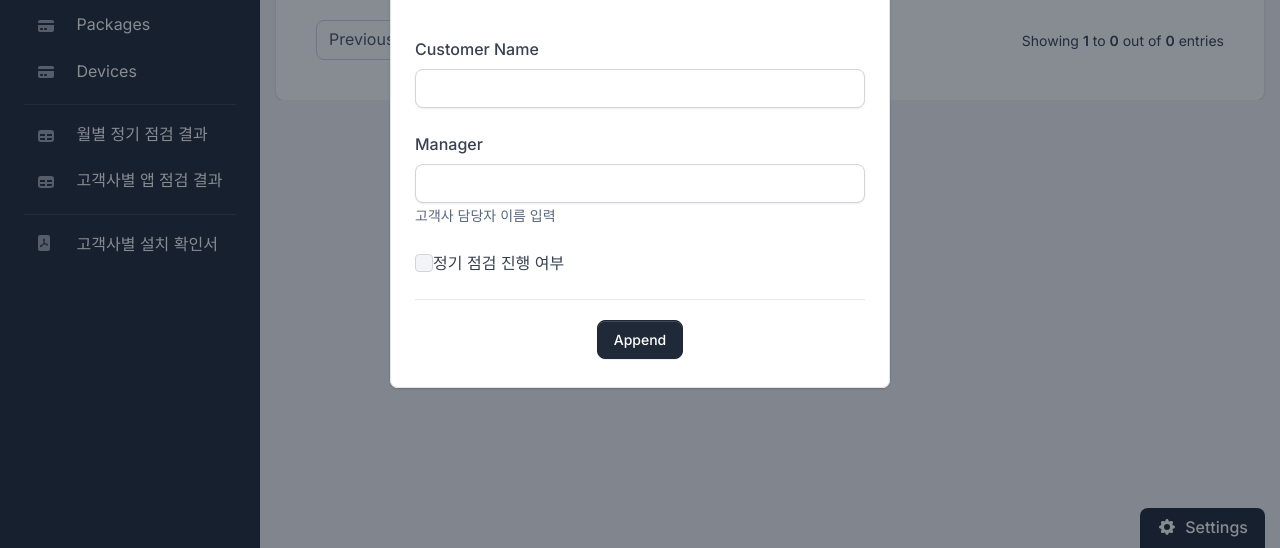
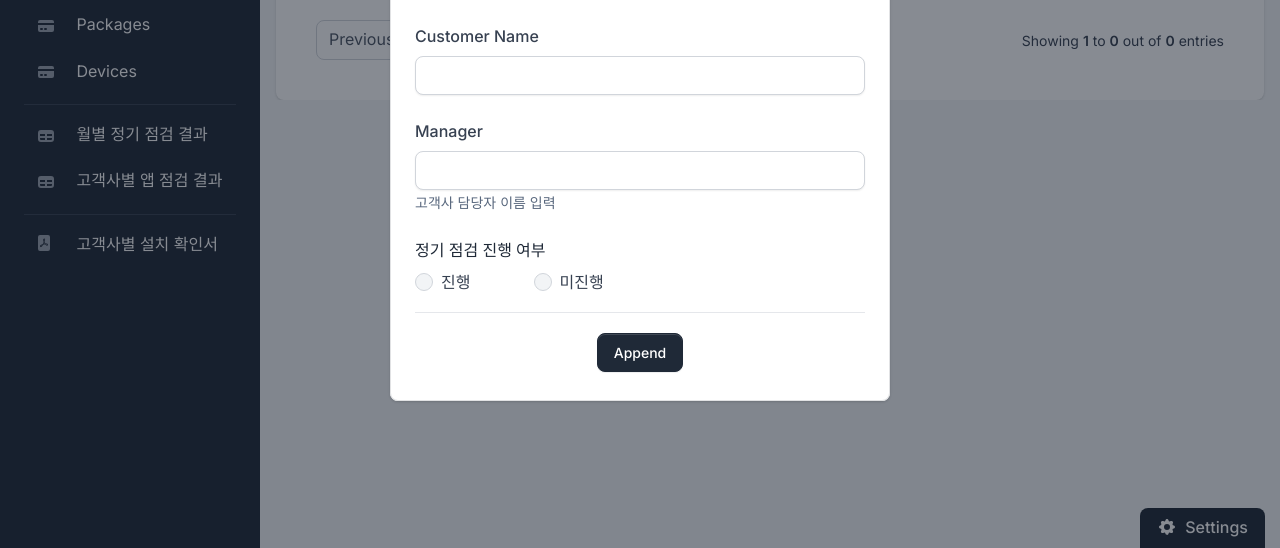
Before and after one commit to ehddud135/teamweb, a Django app: page /managing-customer.html in a window 1280 px wide, after a click on "+ Customer 등록". Shown: the part 252-800 px from the top of the page. Run offline with Django 5.2, Linux system fonts and the light colour scheme; the visitor is signed in with stand-in values (Sample User, id 1); data that the repository does not hold is empty; some libraries are stand-ins or nearby versions.

Commit message:
fix: fix issue with modify customer inspection status

```diff
--- a/seteamweb/apps/customer/views.py
+++ b/seteamweb/apps/customer/views.py
@@ -1,6 +1,8 @@
 from datetime import datetime
+from distutils.util import strtobool
 import json
 import os
+from django.db import IntegrityError
 from django.shortcuts import get_object_or_404
 from django.http import FileResponse, HttpResponse, HttpResponseRedirect, JsonResponse
 from django.template import loader
@@ -14,23 +16,28 @@ from ..utils.utils import convert_datetime, convert_to_format
 
 def customer_append(request):
     current_time = datetime.now().date()
-    inspection = False
+    print(request.POST)
+    manager = None
     context = {}
     try:
         if request.method == 'POST':
             if request.content_type == 'multipart/form-data':
                 customer_name = request.POST.get("customer-name")
                 customer_manager = request.POST.get("customer-manager")
-                if request.POST.get("inspection"):
-                    inspection = True
-                if customer_name and customer_manager:
+                is_inspection = bool(strtobool(request.POST.get("inspection_append")))
+                if customer_manager:
                     manager = Manager.objects.get(name=customer_manager)
-                    Customer.objects.create(name=customer_name, manager=manager, inspection=inspection)
-                    return JsonResponse({'status': 'success', "message": "Success"}, status=200)
-                else:
-                    return JsonResponse({"error": "Please check your email and name"}, status=405)
+                customer = Customer.objects.create(name=customer_name, manager=manager, inspection=is_inspection)
+                if is_inspection == True:
+                    InspectionSchedule.objects.create(name=customer)
+                return JsonResponse({'status': 'success', "message": "Success"}, status=200)
+            else:
+                return JsonResponse({"error": "Please check content type"}, status=405)
         return HttpResponse({"error": "Invalid request method"}, status=405)
-    except:
+    except IntegrityError as e:
+        return JsonResponse({"error": "Please check customer name<br>고객사명 중복"}, status=405)
+    except Exception as e:
+        print(e)
         html_template = loader.get_template('home/page-500.html')
         return HttpResponse(html_template.render(context, request))
 
@@ -46,8 +53,9 @@ def customer_list_api(_):
     for item in items:
         try:
             customer = Customer.objects.get(name=item.get('name'))
-            inspect_schedule, is_create = InspectionSchedule.objects.get_or_create(name=customer)
-            inspect_schedule = period_mapping.get(inspect_schedule.Period, "미정")
+            inspect_schedule = InspectionSchedule.objects.filter(name=customer).first()
+            if inspect_schedule is not None:
+                inspect_schedule = period_mapping.get(inspect_schedule.Period, "미정")
             package_count = Packages.objects.filter(customer_id=customer).count()
             item['package_count'] = package_count
             item['inspect_schedule'] = inspect_schedule
--- a/seteamweb/apps/static/assets/js/customer_list.js
+++ b/seteamweb/apps/static/assets/js/customer_list.js
@@ -1,6 +1,12 @@
 const apiUrl = '/customer/list-api';
 function dataRowFormat(item, item_id) {
     inspection = item.inspection ? 'O': 'X'
+    if (item.manager == null) {
+        item.manager = '미정'
+    }
+    if (item.inspect_schedule == null) {
+        item.inspect_schedule = '미진행'
+    }
     row = `
             <tr>
                 <td>${item_id}</td>
@@ -19,11 +25,33 @@ function dataRowFormat(item, item_id) {
     return row
 }
 
+const isInsepctTrue = document.getElementById('inspection_modify_true')
+const isInsepctFalse = document.getElementById('inspection_modify_false')
+
+isInsepctTrue.addEventListener('change', () => {
+    setDisabledState(false);
+});
+
+isInsepctFalse.addEventListener('change', () => {
+    setDisabledState(true);
+});
+
+function setDisabledState(disabled) {
+    document.getElementById('inspection-period').disabled = disabled;
+    document.querySelectorAll('.month-check').forEach(cb => {
+        cb.disabled = disabled;
+    });
+}
+
+const searchList = ['name', 'manager']
 // 페이지 로드 시 데이터 가져오기
-window.onload = fetchAndRenderData(apiUrl, dataRowFormat);
-
-const modalElement = document.getElementById('append-modal-form');
-
- modalElement.addEventListener('submit', ()=> {
-     fetchAndRenderData(apiUrl, dataRowFormat);
- })
+window.onload = fetchAndRenderData(apiUrl, dataRowFormat, searchList);
+document.addEventListener('', function () {})
+const appendFormElement = document.getElementById('appendForm');
+const modifyFormElement = document.getElementById('modifyForm');
+appendFormElement.addEventListener('submit', ()=> {
+    fetchAndRenderData(apiUrl, dataRowFormat, searchList);
+})
+modifyFormElement.addEventListener('submit', ()=> {
+    fetchAndRenderData(apiUrl, dataRowFormat, searchList);
+})
--- a/seteamweb/apps/static/assets/js/devices_list_by_os.js
+++ b/seteamweb/apps/static/assets/js/devices_list_by_os.js
@@ -13,11 +13,12 @@ function dataRowFormat(item) {
             </tr> `
     return row
 }
+const searchList = ['name', 'version', 'architecture']
 // 페이지 로드 시 데이터 가져오기
-window.onload = fetchAndRenderData(apiUrl, dataRowFormat);
+window.onload = fetchAndRenderData(apiUrl, dataRowFormat, searchList);
 
 // 디바이스 리스트 OS 변경 시 데이터 가져오기
 document.getElementById('platform').addEventListener('change', () => {
     apiUrl = `/devices/list-api/${platform.value}`
-    fetchAndRenderData(apiUrl, dataRowFormat)
+    fetchAndRenderData(apiUrl, dataRowFormat, searchList)
 });
--- a/seteamweb/apps/static/assets/js/installation_record_list.js
+++ b/seteamweb/apps/static/assets/js/installation_record_list.js
@@ -35,16 +35,18 @@ function bodyDataFormat(data) {
     }
 }
 
+const searchList = ['customer', 'manager']
+
 // 페이지 로드 시 데이터 가져오기
 document.addEventListener('DOMContentLoaded', async () => {
     tbody = document.querySelectorAll('tbody[id="table-body"]')
-    fetchAndRenderData(apiUrl, dataRowFormat);
+    fetchAndRenderData(apiUrl, dataRowFormat, searchList);
     viewSignificant(bodyDataFormat, tbody);
     pdfViewOrDownload(bodyDataFormat, tbody);
     const modalElement = document.getElementById('append-modal-form');
 
     modalElement.addEventListener('hidden.bs.modal', ()=> {
-        fetchAndRenderData(apiUrl, dataRowFormat);
+        fetchAndRenderData(apiUrl, dataRowFormat, searchList);
         viewSignificant(bodyDataFormat, tbody);
         pdfViewOrDownload(bodyDataFormat, tbody);
     })
--- a/seteamweb/apps/static/assets/js/utils/append.js
+++ b/seteamweb/apps/static/assets/js/utils/append.js
@@ -6,13 +6,10 @@ const swalWithBootstrapButtons = Swal.mixin({
     buttonsStyling: false
 });
 
-let btn = document.getElementById('append-modal-btn')
-
-btn.addEventListener('click', function () {
+document.addEventListener('DOMContentLoaded', function () {
     const form = document.getElementById('appendForm');
     if (form) {
         form.addEventListener('submit', async function (e) {
-            console.log("submit event triggered")
             e.preventDefault();
             const formData = new FormData(form);
             try {
@@ -54,5 +51,4 @@ btn.addEventListener('click', function () {
     } else {
         console.error('Form not found!');
     }
-
-})
+});
--- a/seteamweb/apps/static/assets/js/utils/fetch-and-render-data.js
+++ b/seteamweb/apps/static/assets/js/utils/fetch-and-render-data.js
@@ -1,4 +1,4 @@
-async function fetchAndRenderData(apiUrl, dataRowFormat) {
+async function fetchAndRenderData(apiUrl, dataRowFormat, searchList = null) {
     // API 호출
     const response = await fetch(apiUrl);
     const data = await response.json();
@@ -95,8 +95,9 @@ async function fetchAndRenderData(apiUrl, dataRowFormat) {
     function handleSearch(event) {
         const searchTerm = event.target.value.toLowerCase();
         filteredData = filteredData.filter(item =>
-            item.name.toLowerCase().includes(searchTerm) ||
-            item.manager.toLowerCase().includes(searchTerm)
+            searchList.some(key =>
+                item[key]?.toLowerCase().includes(searchTerm.toLowerCase())
+            )
         );
         currentPage = 1; // 검색 시 첫 페이지로 이동
         updateTableAndPagination();
--- a/seteamweb/apps/templates/home/managing-customer.html
+++ b/seteamweb/apps/templates/home/managing-customer.html
@@ -39,8 +39,22 @@
                                     <input type="text" name="customer-manager" class="form-control" id="customer-manager" aria-describedby="textHelp">
                                     <small id="textHelp" class="form-text text-muted">고객사 담당자 이름 입력</small>
                                 </div>
-                                <div class="mb-4">
-                                    <input class="form-check-input" type="checkbox" name="inspection" id="inspection">정기 점검 진행 여부</input>
+                                <div class="row mb-2">
+                                    <div class="mb-2">
+                                        <span class="h6 fw-bold">정기 점검 진행 여부</span>
+                                    </div>
+                                    <div class="col-lg-3 col-md-6">
+                                        <div class="form-check">
+                                            <input class="form-check-input" type="radio" name="inspection_append" id="inspection_append_true" value="True" required>
+                                            <label class="form-check-label" for="inspection_append_true">진행</label>
+                                        </div>
+                                    </div>
+                                    <div class="col-lg-3 col-md-6">
+                                        <div class="form-check">
+                                            <input class="form-check-input" type="radio" name="inspection_append" id="inspection_append_false" value="False">
+                                            <label class="form-check-label" for="inspection_append_false">미진행</label>
+                                        </div>
+                                    </div>
                                 </div>
                                 <div class="modal-footer d-flex justify-content-center pt-3 pb-0">
                                     <button type="submit" class="btn btn-gray-800">Append</button>
@@ -106,9 +120,26 @@
                     </div>
                     <form id="modifyForm" action="/inspection/schedule-modify" class="mt-4" method="POST">
                         {% csrf_token %}
-                        <div class="mb-1">
+                        <div class="mb-2">
                             <label id="modify-customer-name-label" for="modify-customer-name-label">Customer Name : </label>
                             <input type="hidden" name="modify-customer-name" id="modify-customer-name" value="">
+                        </div>
+                        <div class="row mb-2">
+                            <div class="mb-2">
+                                <span class="h6 fw-bold">정기 점검 진행 여부</span>
+                            </div>
+                            <div class="col-lg-3 col-md-6">
+                                <div class="form-check">
+                                    <input class="form-check-input" type="radio" name="inspection_modify" id="inspection_modify_true" value="True">
+                                    <label class="form-check-label" for="inspection_modify_true">진행</label>
+                                </div>
+                            </div>
+                            <div class="col-lg-3 col-md-6">
+                                <div class="form-check">
+                                    <input class="form-check-input" type="radio" name="inspection_modify" id="inspection_modify_false" value="False">
+                                    <label class="form-check-label" for="inspection_modify_false">미진행</label>
+                                </div>
+                            </div>
                         </div>
                         <div class="mb-4">
                             <label class="my-1 me-2" for="inspection-period">정기 점검 주기</label>
@@ -125,43 +156,43 @@
                             <div class="col-lg-3 col-md-6">
                                 <!-- Checkboxes -->
                                 <div class="form-check mb-2">
-                                    <input class="form-check-input" type="checkbox" name="months" value="January" id="January">1월</input>
+                                    <input class="form-check-input month-check" type="checkbox" name="months" value="January" id="January">1월</input>
                                 </div>
                                 <div class="form-check mb-2">
-                                    <input class="form-check-input" type="checkbox" name="months" value="February" id="February">2월</input>
+                                    <input class="form-check-input month-check" type="checkbox" name="months" value="February" id="February">2월</input>
                                 </div>
                                 <div class="form-check mb-2">
-                                    <input class="form-check-input" type="checkbox" name="months" value="March" id="March">3월</input>
+                                    <input class="form-check-input month-check" type="checkbox" name="months" value="March" id="March">3월</input>
                                 </div>
                                 <div class="form-check mb-2">
-                                    <input class="form-check-input" type="checkbox" name="months" value="April" id="April">4월</input>
+                                    <input class="form-check-input month-check" type="checkbox" name="months" value="April" id="April">4월</input>
                                 </div>
                                 <div class="form-check mb-2">
-                                    <input class="form-check-input" type="checkbox" name="months" value="May" id="May">5월</input>
+                                    <input class="form-check-input month-check" type="checkbox" name="months" value="May" id="May">5월</input>
                                 </div>
                                 <div class="form-check mb-2">
-                                    <input class="form-check-input" type="checkbox" name="months" value="June" id="June">6월</input>
+                                    <input class="form-check-input month-check" type="checkbox" name="months" value="June" id="June">6월</input>
                                 </div>
                             </div>
                             <div class="col-lg-3 col-md-6">
                                 <!-- Checkboxes -->
                                 <div class="form-check mb-2">
-                                    <input class="form-check-input" type="checkbox" name="months" value="July" id="July">7월</input>
+                                    <input class="form-check-input month-check" type="checkbox" name="months" value="July" id="July">7월</input>
                                 </div>
                                 <div class="form-check mb-2">
-                                    <input class="form-check-input" type="checkbox" name="months" value="August" id="August">8월</input>
+                                    <input class="form-check-input month-check" type="checkbox" name="months" value="August" id="August">8월</input>
                                 </div>
                                 <div class="form-check mb-2">
-                                    <input class="form-check-input" type="checkbox" name="months" value="September" id="September">9월</input>
+                                    <input class="form-check-input month-check" type="checkbox" name="months" value="September" id="September">9월</input>
                                 </div>
                                 <div class="form-check mb-2">
-                                    <input class="form-check-input" type="checkbox" name="months" value="October" id="October">10월</input>
+                                    <input class="form-check-input month-check" type="checkbox" name="months" value="October" id="October">10월</input>
                                 </div>
                                 <div class="form-check mb-2">
-                                    <input class="form-check-input" type="checkbox" name="months" value="November" id="November">11월</input>
+                                    <input class="form-check-input month-check" type="checkbox" name="months" value="November" id="November">11월</input>
                                 </div>
                                 <div class="form-check mb-2">
-                                    <input class="form-check-input" type="checkbox" name="months" value="December" id="December">12월</input>
+                                    <input class="form-check-input month-check" type="checkbox" name="months" value="December" id="December">12월</input>
                                 </div>
                             </div>
                         </div>
@@ -180,7 +211,6 @@
 <!-- Specific Page JS goes HERE  -->
 {% block javascripts %}
 <script src="{% static 'assets/vendor/sweetalert2/sweetalert2.all.min.js'%}"></script>
-<script src="{% static 'assets/js/utils/fetch-and-render-data.js' %}"></script>
 <script src="{% static 'assets/js/utils/append.js' %}"></script>
 <script src="{% static 'assets/js/utils/delete.js' %}"></script>
 <script src="{% static 'assets/js/customer_list.js' %}"></script>
```
Also changed, not shown: seteamweb/apps/inspection/views.py (+13 -5 lines), seteamweb/apps/static/assets/js/packages_list.js (+6 -6 lines).
